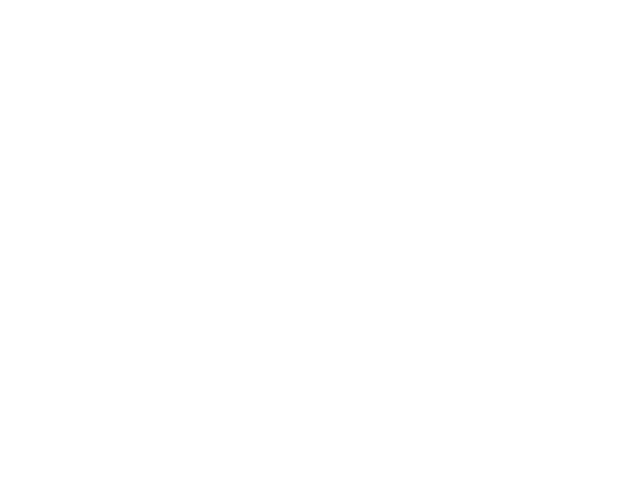
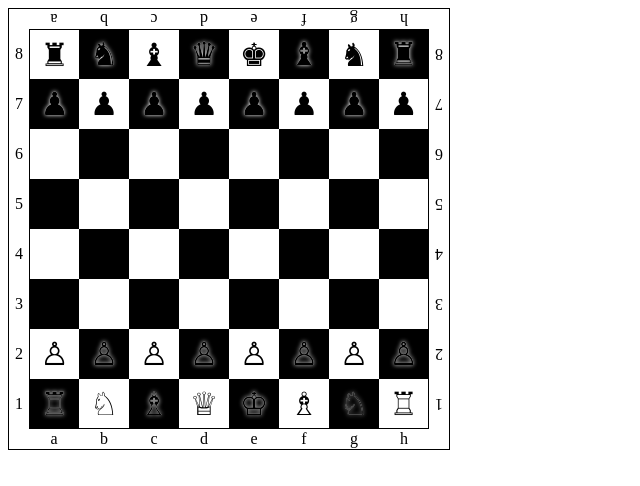
Before and after one commit to shaiko-sv/GeekBrains, a plain HTML site: page index.html in a window 1280 px wide. Shown: the whole page, without its empty margins (0-640 px from the left). Drawn offline with Linux system fonts and the light colour scheme.

Commit message:
javaScript. Level 1 - Lesson 05 - сделал полностью на div-ах. Проблема возникла с utf-8, т.к. у белых фигур прозрачный фон, пришлось играться тенями. Если есть идеи, как сделать лучше, буду рад совету.

```diff
--- a/index.html
+++ b/index.html
@@ -5,8 +5,8 @@
     <title>JavaScript. Level 1</title>
     <link rel="shortcut icon" href="img/javascript_icon.png" type="image/x-icon">
 </head>
-<body>
+<body style="box-sizing: border-box">
 <script></script>
-<script src=""></script>
+<script src="js/chessBorder.js"></script>
 </body>
 </html>
--- /dev/null
+++ b/js/chessBorder.js
@@ -0,0 +1,94 @@
+//creating chess border script
+var chessBorderSize = 440; //border size
+var chessBorder = document.createElement('div'); //creating border using div
+//adding style for border
+chessBorder.style.width = chessBorderSize + 'px'; //width in px
+chessBorder.style.height = chessBorderSize + 'px'; //height in px
+chessBorder.style.border = "1px solid black"; //border style
+document.body.appendChild(chessBorder);
+var textBorderSize = 20; //size of text border area
+var playingAreaSize = chessBorderSize - textBorderSize * 2; //calculating playing area
+var squareSize = playingAreaSize / 8; //calculating square size
+var nameGenerator;
+var lineHorizontal = '0876543210';
+var lineVertical = '*abcdefgh*';
+var cheeseBorderMap = ['RNBQKBNR','PPPPPPPP','********','********','********','********','pppppppp','rnbqkbnr'];
+var squareName;
+var textSize = '1rem';
+var figureSize = '2rem';
+var k = '&#9812';// ♔	White King	    U+2654
+var q = '&#9813';// ♕	White Queen	    U+2655
+var r = '&#9814';// ♖	White Rook	    U+2656
+var b = '&#9815';// ♗	White Bishop	U+2657
+var n = '&#9816';// ♘	White Knight	U+2658
+var p = '&#9817';// ♙	White Pawn	    U+2659
+var K = '&#9818';// ♚	Black King	    U+265A
+var Q = '&#9819';// ♛	Black Queen	    U+265B
+var R = '&#9820';// ♜	Black Rook	    U+265C
+var B = '&#9821';// ♝	Black Bishop	U+265D
+var N = '&#9822';// ♞	Black Knight	U+265E
+var P = '&#9823';// ♟	Black Pawn	    U+265F
+for (var i in lineHorizontal) {
+    //console.log('i='+lineHorizontal[i]);
+    for (var j in lineVertical) {
+        squareName = lineVertical[j]+lineHorizontal[i];
+        //console.log('j='+lineVertical[j]);
+        nameGenerator = 'square'+i+j;
+        //console.log(nameGenerator);
+        nameGenerator = document.createElement('div'); // creating square of board
+        if (squareName == '*0') {
+            nameGenerator.style.width = textBorderSize + 'px'; //width in px
+            nameGenerator.style.height = textBorderSize + 'px'; //height in px
+        } else if (squareName[1] == 0) {
+            nameGenerator.style.width = squareSize + 'px'; //width in px
+            nameGenerator.style.height = textBorderSize + 'px'; //height in px
+            nameGenerator.innerText = lineVertical[j];
+            // nameGenerator.style.textAlign = 'center';
+            nameGenerator.style.fontSize = textSize;
+            if (i==0) {
+                nameGenerator.style.transform = 'rotate(180deg)';
+            }
+        } else if (squareName[0] == '*') {
+            nameGenerator.style.width = textBorderSize + 'px'; //width in px
+            nameGenerator.style.height = squareSize + 'px'; //height in px
+            nameGenerator.innerText = lineHorizontal[i];
+            nameGenerator.style.fontSize = textSize;
+            if (j==9) {
+                nameGenerator.style.transform = 'rotate(180deg)';
+            }
+        } else {
+            nameGenerator.style.width = squareSize + 'px'; //width in px
+            nameGenerator.style.height = squareSize + 'px'; //height in px
+            nameGenerator.style.fontSize = figureSize; //размер фигур
+            if ((i % 2 === 0 && j % 2 !== 0) || (i % 2 !== 0 && j % 2 === 0)) {
+                nameGenerator.style.backgroundColor = 'black';
+                nameGenerator.style.textShadow = '0 0 4px white, 0 0 0 white';
+            }
+            if (i == 1 && j % 2 !== 0) {
+                nameGenerator.style.borderTop = "1px solid black"; //outline style
+                nameGenerator.style.boxSizing = 'border-box';
+            }
+            if (i == 8 && j % 2 == 0) {
+                nameGenerator.style.borderBottom = "1px solid black"; //outline style
+                nameGenerator.style.boxSizing = 'border-box';
+            }
+            if (j == 1) {
+                nameGenerator.style.borderLeft = "1px solid black"; //outline style
+                nameGenerator.style.boxSizing = 'border-box';
+            }
+            if (j == 8) {
+                nameGenerator.style.borderRight = "1px solid black"; //outline style
+                nameGenerator.style.boxSizing = 'border-box';
+            }
+            if (cheeseBorderMap[i-1][j-1] != '*') {
+                nameGenerator.innerHTML = eval(cheeseBorderMap[i-1][j-1]);
+            }
+        }
+        nameGenerator.style.cssFloat = 'left';
+        nameGenerator.style.display = 'flex';
+        nameGenerator.style.justifyContent = 'center';
+        nameGenerator.style.alignItems = 'center';
+        nameGenerator.classList.add(squareName);
+        chessBorder.appendChild(nameGenerator);
+    }
+}
```
